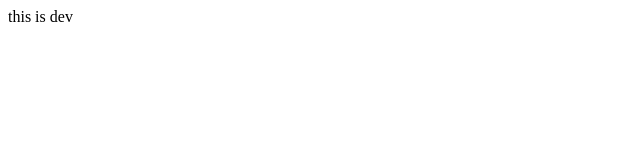
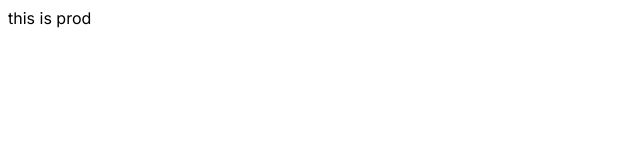
Before and after one commit to Leebonggu/next-deploy-test, a Next.js app: page / in a window 1280 px wide. Shown: the top 160 px of the page, without its empty margins (0-640 px from the left). Built offline with nearby package versions, Linux system fonts and the light colour scheme.

Commit message:
fix mode

```diff
--- a/src/pages/index.tsx
+++ b/src/pages/index.tsx
@@ -1,10 +1,16 @@
 import Head from 'next/head'
-import Image from 'next/image'
 import { Inter } from 'next/font/google'
+import { useRouter } from 'next/router'
 
 const inter = Inter({ subsets: ['latin'] })
 
 export default function Home() {
+  const origin =
+  typeof window !== 'undefined' && window.location.origin
+      ? window.location.origin
+      : '';
+
+  const mode = origin.includes('dev') ? 'dev' : origin.includes('staging') ? 'staging' : 'prod'
   return (
     <>
       <Head>
@@ -13,8 +19,8 @@ export default function Home() {
         <meta name="viewport" content="width=device-width, initial-scale=1" />
         <link rel="icon" href="/favicon.ico" />
       </Head>
-      <main>
-        this is dev
+      <main className={inter.className}>
+        this is {mode}
       </main>
     </>
   )
```
